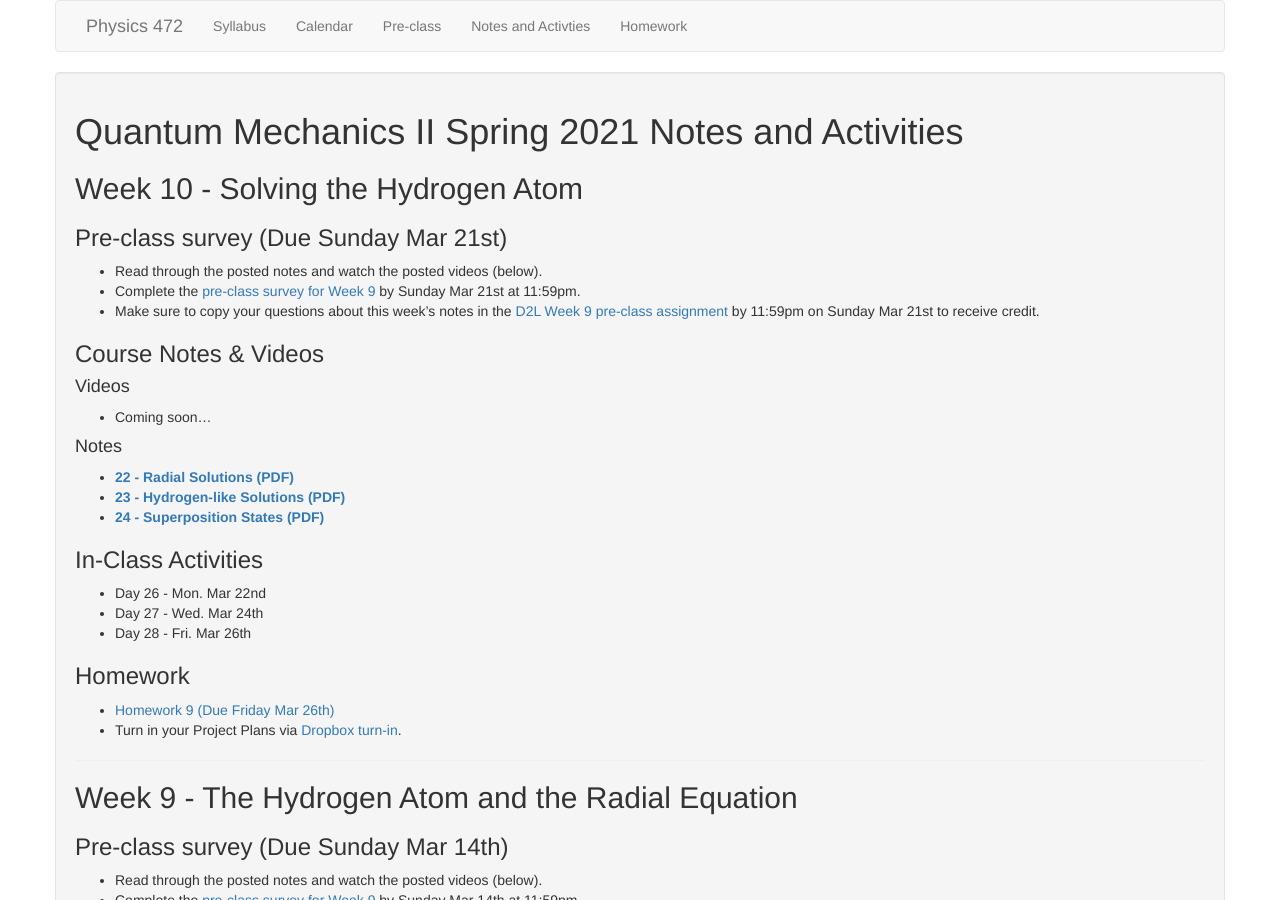
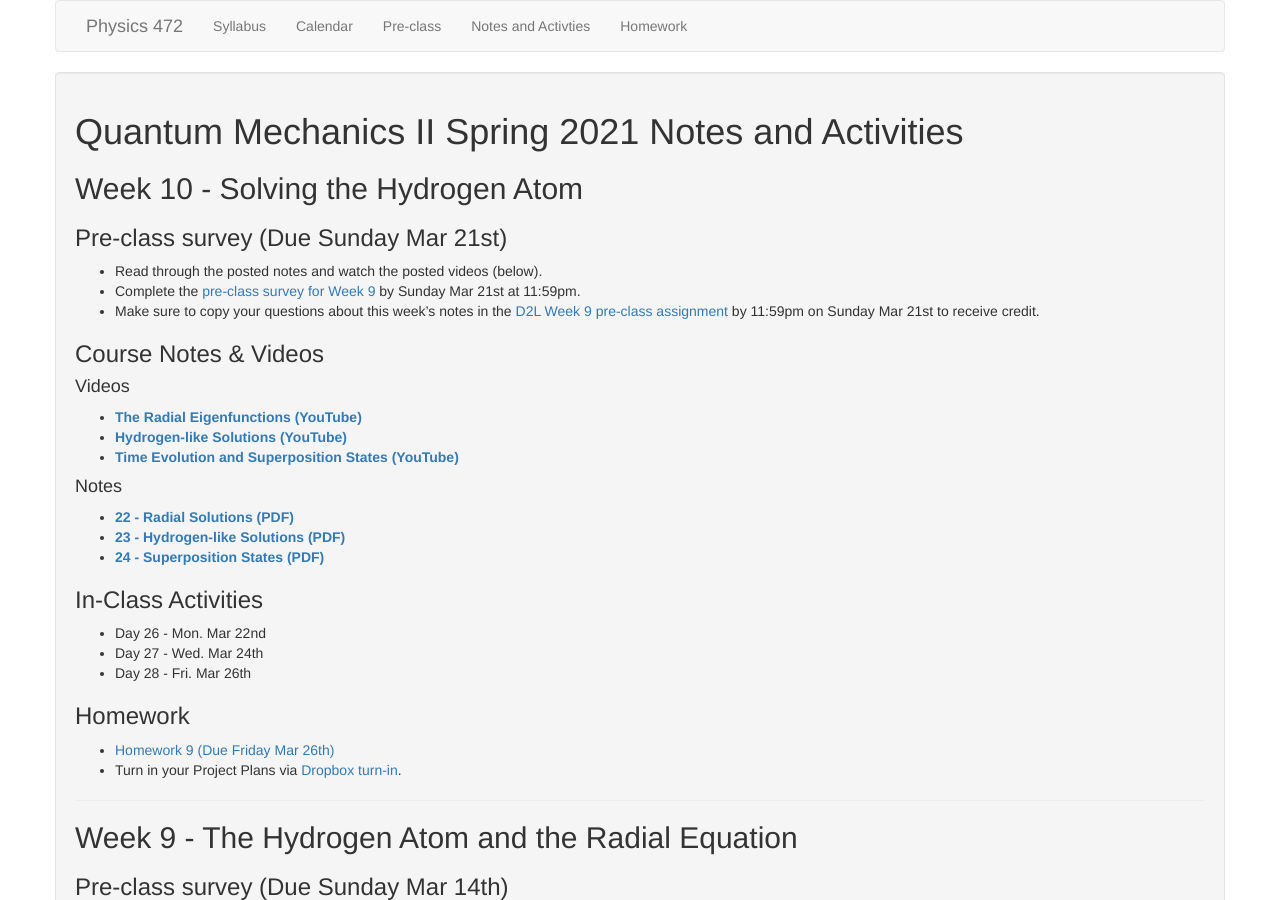
Before and after one commit to dannycab/phy472msu_s2021, a Jekyll site: the page built from notes/index.md, in a window 1280 px wide and 900 px high. Built offline with Jekyll 4.4.1, drawn with Linux system fonts in a browser that asks for light colours.

Commit message:
added videos

```diff
--- a/notes/index.md
+++ b/notes/index.md
@@ -17,7 +17,9 @@ use_math: true
 
 #### Videos
 
-* Coming soon...
+* [**The Radial Eigenfunctions (YouTube)**](https://youtu.be/9n3JJVaNyzo)
+* [**Hydrogen-like Solutions (YouTube)**](https://youtu.be/n2N_nSGVJe0)
+* [**Time Evolution and Superposition States (YouTube)**](https://youtu.be/WVN-qjePdpQ)
 
 
 #### Notes
```
